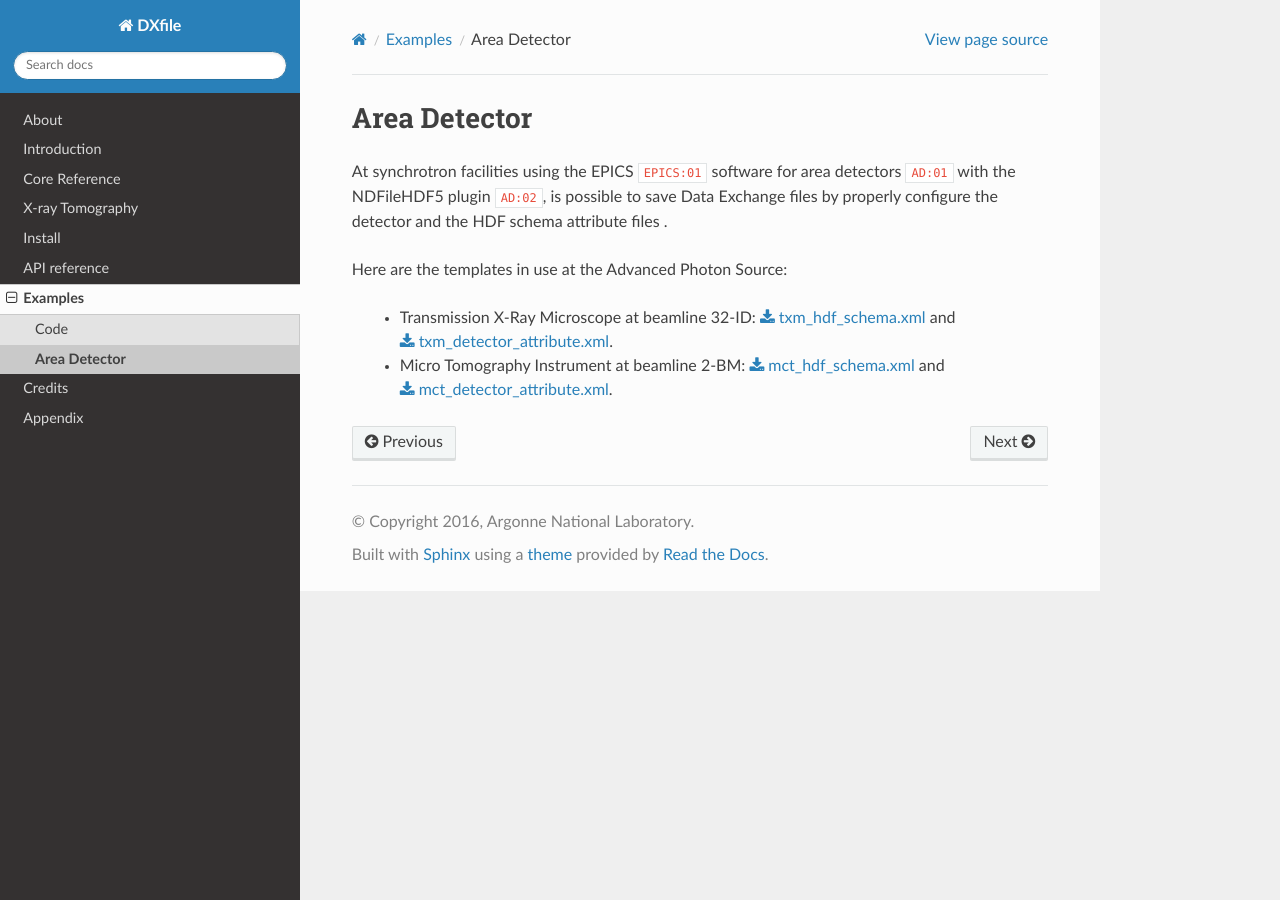
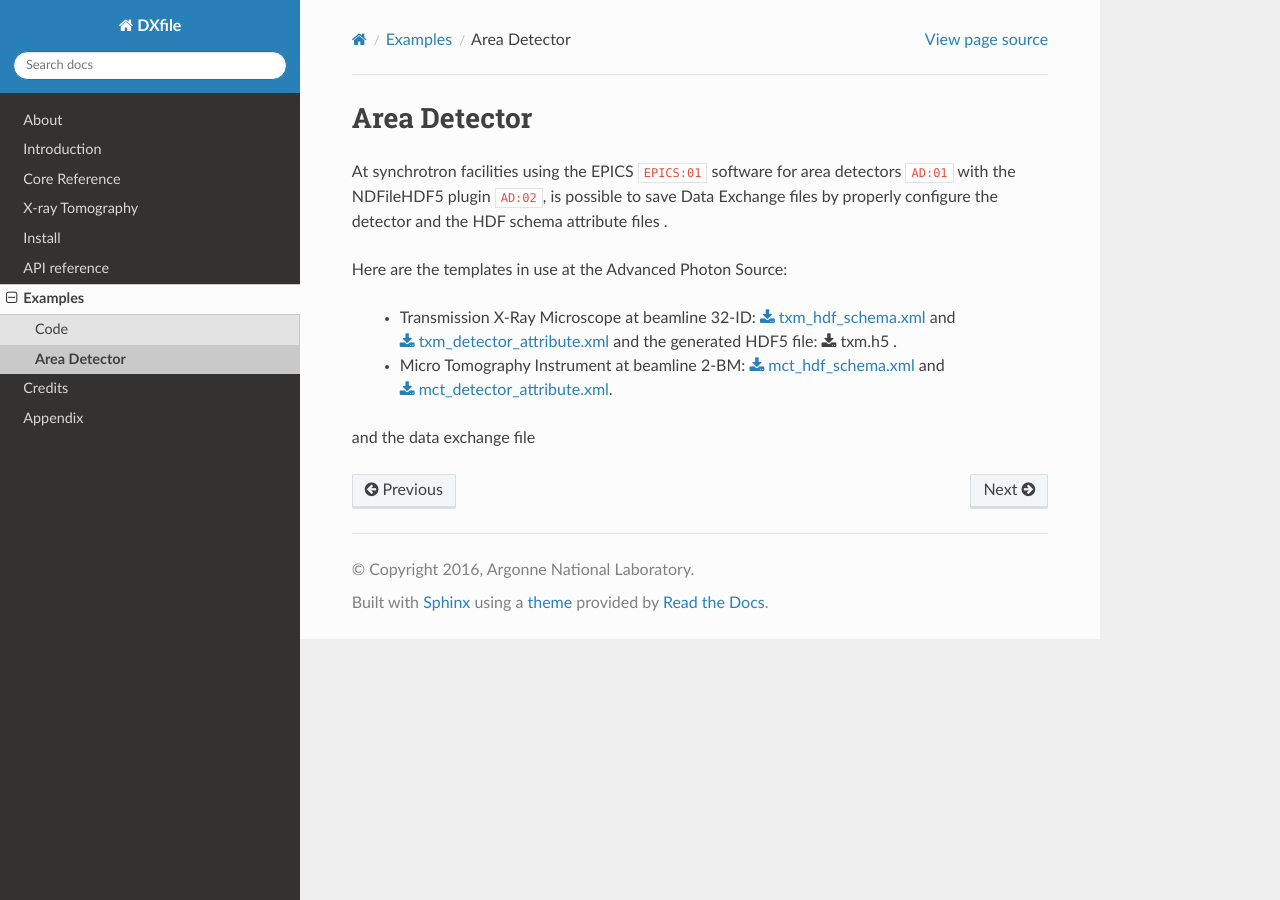
Before and after one commit to data-exchange/dxfile, a Sphinx documentation site: the page built from doc/source/demo/doc.areadetector.rst, in a window 1280 px wide. Built offline with Sphinx 7.4.7 and the Read the Docs theme 2.0.0, drawn with Linux system fonts in a browser that asks for light colours; cross-references to code outside the pages are shown as plain code.

Commit message:
added hdf download

```diff
--- a/doc/source/demo/doc.areadetector.rst
+++ b/doc/source/demo/doc.areadetector.rst
@@ -7,6 +7,8 @@ the detector and the HDF schema attribute files .
 
 Here are the templates in use at the  Advanced Photon Source:
 
-   - Transmission X-Ray Microscope at beamline 32-ID: :download:`txm_hdf_schema.xml <../../../doc/demo/areadetector/txm.xml>` and :download:`txm_detector_attribute.xml <../../../doc/demo/areadetector/txmDetectorAttributes.xml>`.
+   - Transmission X-Ray Microscope at beamline 32-ID: :download:`txm_hdf_schema.xml <../../../doc/demo/areadetector/txm.xml>` and :download:`txm_detector_attribute.xml <../../../doc/demo/areadetector/txmDetectorAttributes.xml>` and the generated HDF5 file: :download:`txm.h5 <../../../doc/demo/areadetector/txm.h5>` .
 
    - Micro Tomography Instrument at beamline 2-BM: :download:`mct_hdf_schema.xml <../../../doc/demo/areadetector/mct.xml>` and :download:`mct_detector_attribute.xml <../../../doc/demo/areadetector/mctDetectorAttributes.xml>`.
+
+and the data exchange file
```
